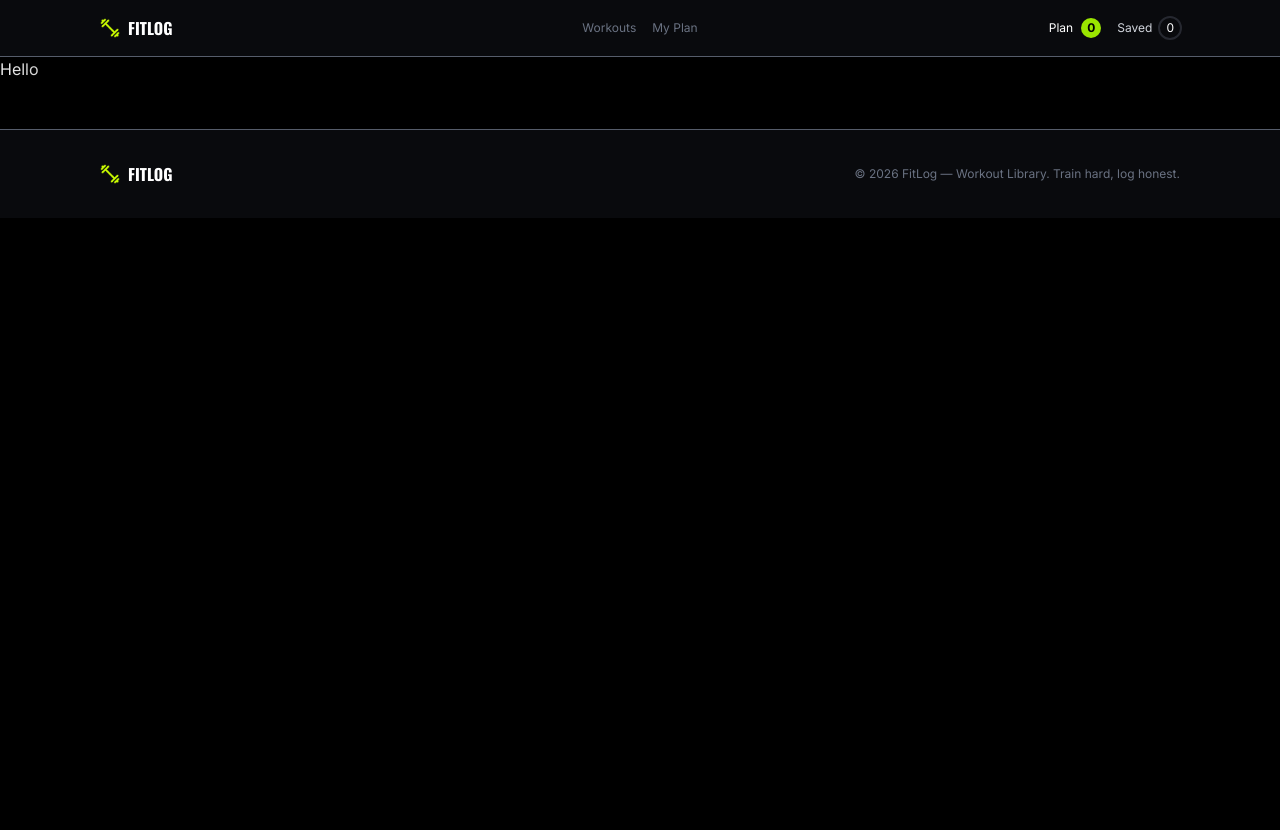
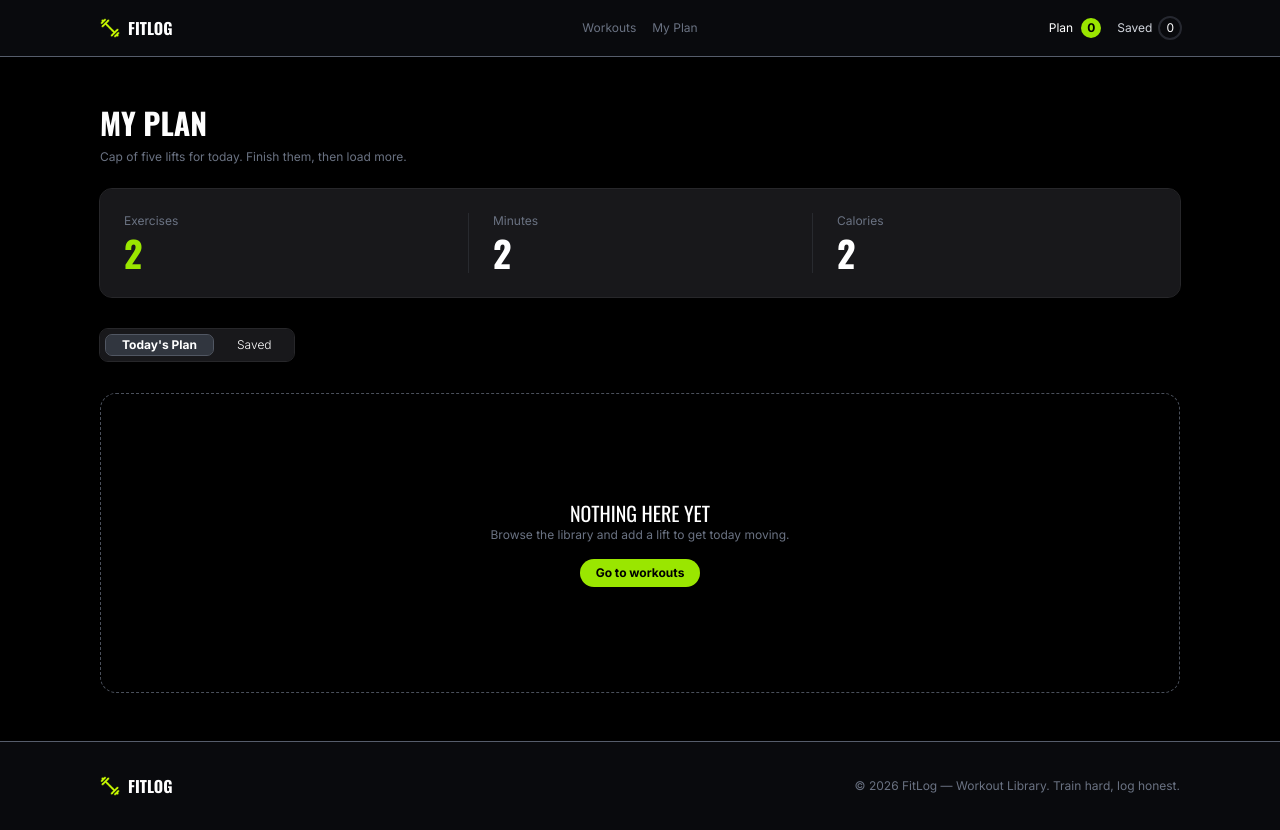
Before and after one commit to Samz6293/ph-assignment-6, a Next.js app: page /my-plan in a window 1280 px wide. Before the commit the page ends 800 px from the top, so only its background shows below. Built offline with nearby package versions, Linux system fonts and the light colour scheme.

Commit message:
Add placeholder for my-plan route

```diff
--- a/app/components/Nav.tsx
+++ b/app/components/Nav.tsx
@@ -8,7 +8,6 @@ import { RiHome2Line } from "react-icons/ri";
 import logo from "@/app/assets/logo.png"
 import Image from "next/image";
 import { ExerciseContextCreate } from "../context/ExerciseContext";
-import { ExerciseContextType } from "../types/types";
 
 const Nav = () => {
 
--- a/app/context/ExerciseContext.tsx
+++ b/app/context/ExerciseContext.tsx
@@ -5,6 +5,8 @@ import { ExerciseContextType } from "../types/types";
 export const ExerciseContextCreate = createContext<ExerciseContextType>({} as ExerciseContextType);
 const ExerciseContext = ({children}:{children: ReactNode}) => {
     const [onLink, setOnLink] = useState("none");
+    // const [plan, setPlan] = useState([]);
+    // const [saved, setSaved] = useState([]);
     const sharedData: ExerciseContextType = {
         onLink,
         setOnLink,
--- a/app/my-plan/page.tsx
+++ b/app/my-plan/page.tsx
@@ -1,8 +1,51 @@
+import Link from "next/link";
 
 export default function MyPlanPage() {
     return (
         <>
-            <div>Hello</div>
+            {/* wrapper */}
+            <div className="content-box-s flex flex-col gap-6 md:content-box cmt">
+                {/* texts */}
+                <div>
+                    <h1 className="uppercase font-oswald font-bold text-3xl">my plan</h1>
+                    <p className="mt-2 text-xs text-gray-500">Cap of five lifts for today. Finish them, then load more.</p>
+                </div>
+
+                {/* counts */}
+                <div className="p-6 grid grid-cols-3 bg-zinc-900 rounded-xl outline outline-zinc-800">
+                    <div className="flex flex-col gap-1 ">
+                        <p className="text-xs text-gray-500">Exercises</p>
+                        <h2 className="font-oswald font-bold text-4xl text-lime-400">2</h2>
+                    </div>
+
+                    <div className="flex flex-col gap-1 pl-6 border-l border-l-gray-500/20">
+                        <p className="text-xs text-gray-500">Minutes</p>
+                        <h2 className="font-oswald font-bold text-4xl">2</h2>
+                    </div>
+
+                    <div className="flex flex-col gap-1 pl-6 border-l border-l-gray-500/20">
+                        <p className="text-xs text-gray-500">Calories</p>
+                        <h2 className="font-oswald font-bold text-4xl">2</h2>
+                    </div>
+                </div>
+
+                {/* section and sort */}
+                <div className="mt-2 bg-zinc-900 rounded-lg p-1.5 outline outline-zinc-800 w-fit">
+                    <div className="space-x-2 text-xs font-light">
+                        <button className="bg-gray-600/50 outline outline-gray-500/70 py-0.5 px-4 rounded-md font-bold">Today's Plan</button>
+                        <button className="px-4">Saved</button>
+                    </div>
+                </div>
+
+                {/* exercise list */}
+                <div className="mt-2 h-75 border border-dashed border-gray-500/70 rounded-2xl flex flex-col justify-center items-center">
+                    <h1 className="uppercase font-oswald text-xl">Nothing here yet</h1>
+                    <p className="text-xs text-gray-500">Browse the library and add a lift to get today moving.</p>
+                    <Link href={"/"}>
+                        <button className="mt-4 rounded-full bg-lime-400 font-bold text-black text-xs px-4 py-1.5 cursor-pointer">Go to workouts</button>
+                    </Link>
+                </div>
+            </div>
         </>
     );
 }
```
